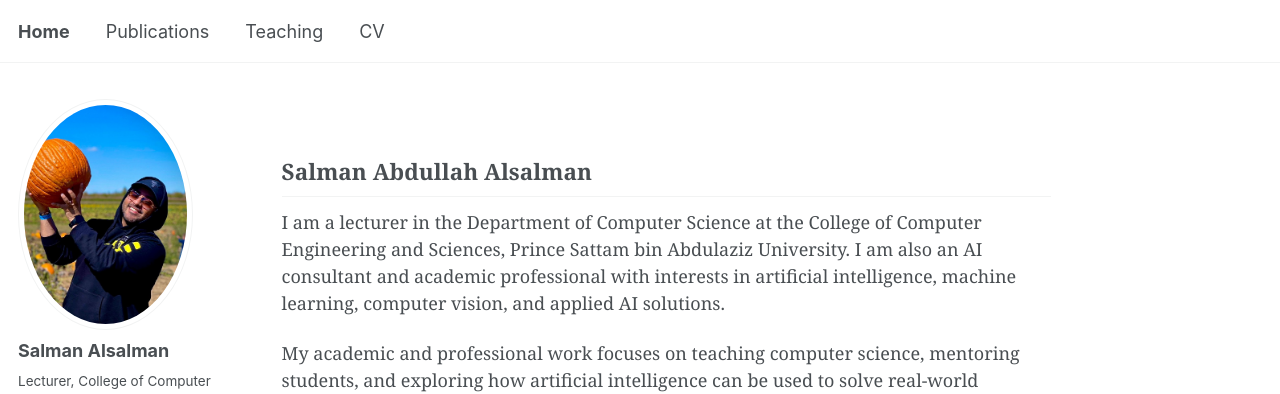
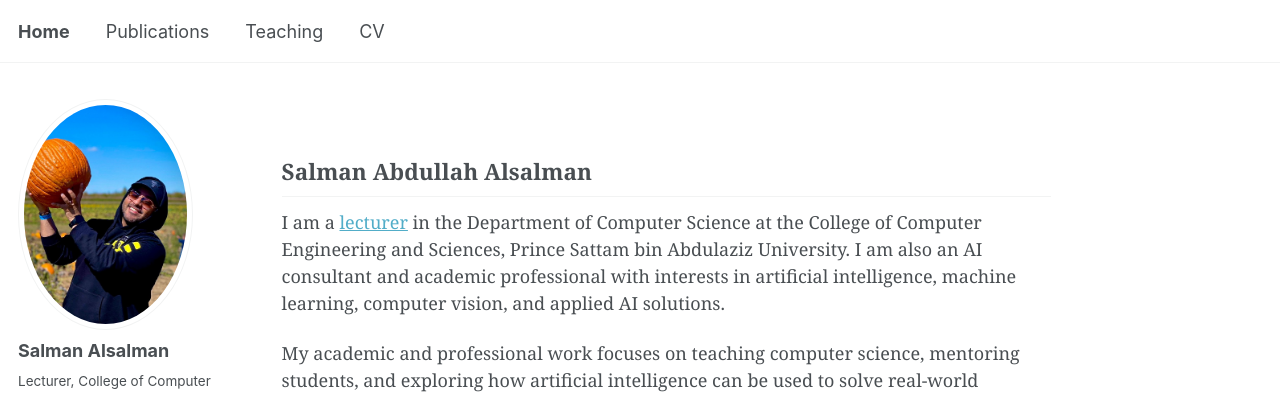
Before and after one commit to x1xSAS/x1xSAS.github.io, a Jekyll site: the page built from _pages/about.md, in a window 1280 px wide and 900 px high. Shown: the top 394 px of the window. Built offline with Jekyll 4.4.1, drawn with Linux system fonts in a browser that asks for light colours; some web fonts are replaced; a script bundle is joined from its source files by our own code; library files that are not in the unit come from our copies; part of the change alters nothing that is shown.

```diff
--- a/_pages/about.md
+++ b/_pages/about.md
@@ -9,7 +9,7 @@ redirect_from:
 
 ## Salman Abdullah Alsalman
 
-I am a lecturer in the Department of Computer Science at the College of Computer Engineering and Sciences, Prince Sattam bin Abdulaziz University. I am also an AI consultant and academic professional with interests in artificial intelligence, machine learning, computer vision, and applied AI solutions.
+I am a [lecturer](https://faculty.psau.edu.sa/en/psau/facultymember/7387) in the Department of Computer Science at the College of Computer Engineering and Sciences, Prince Sattam bin Abdulaziz University. I am also an AI consultant and academic professional with interests in artificial intelligence, machine learning, computer vision, and applied AI solutions.
 
 My academic and professional work focuses on teaching computer science, mentoring students, and exploring how artificial intelligence can be used to solve real-world problems. I have experience in programming education, AI instruction, IT consulting, project management, and applied research.
 
```
